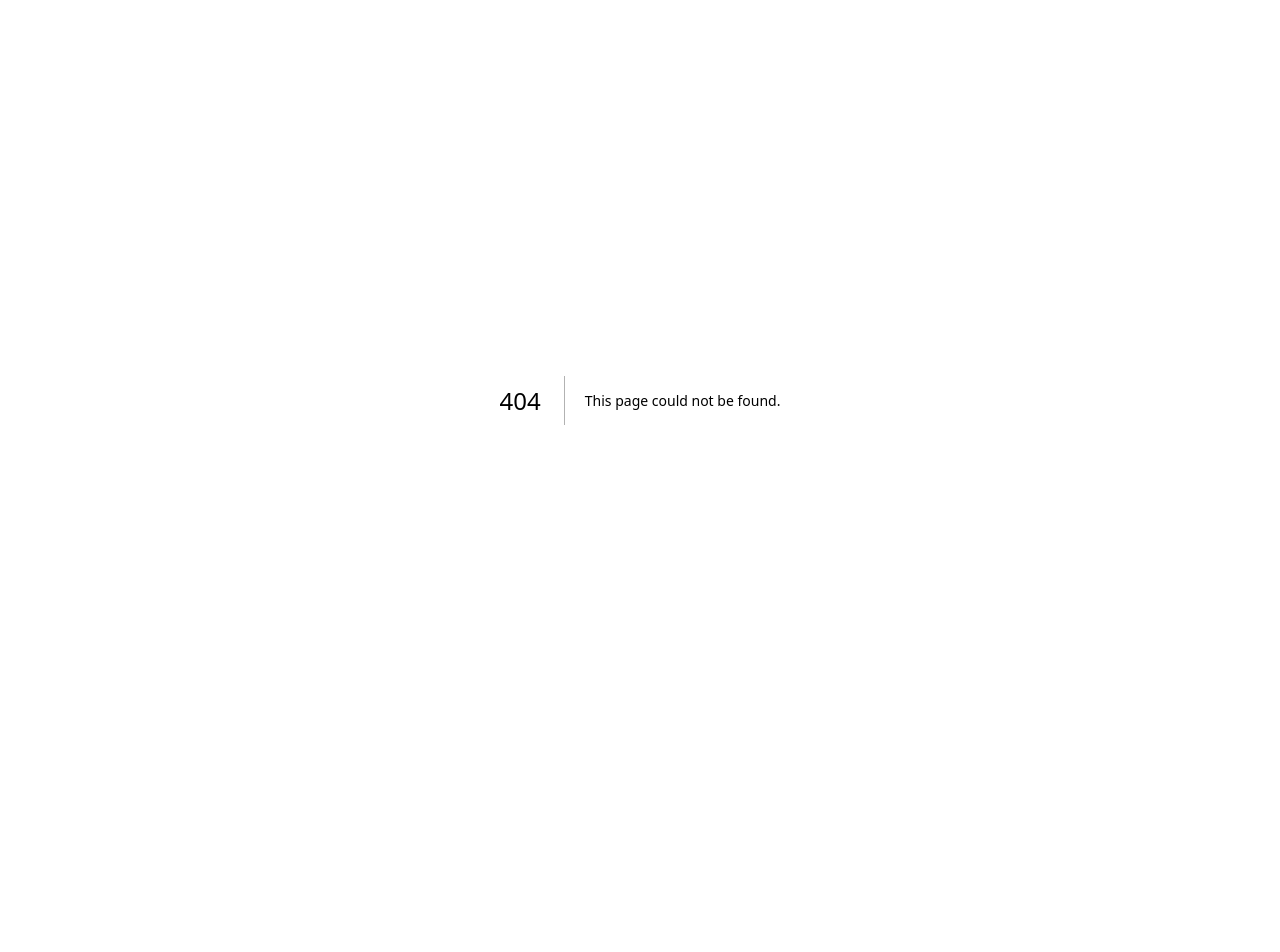
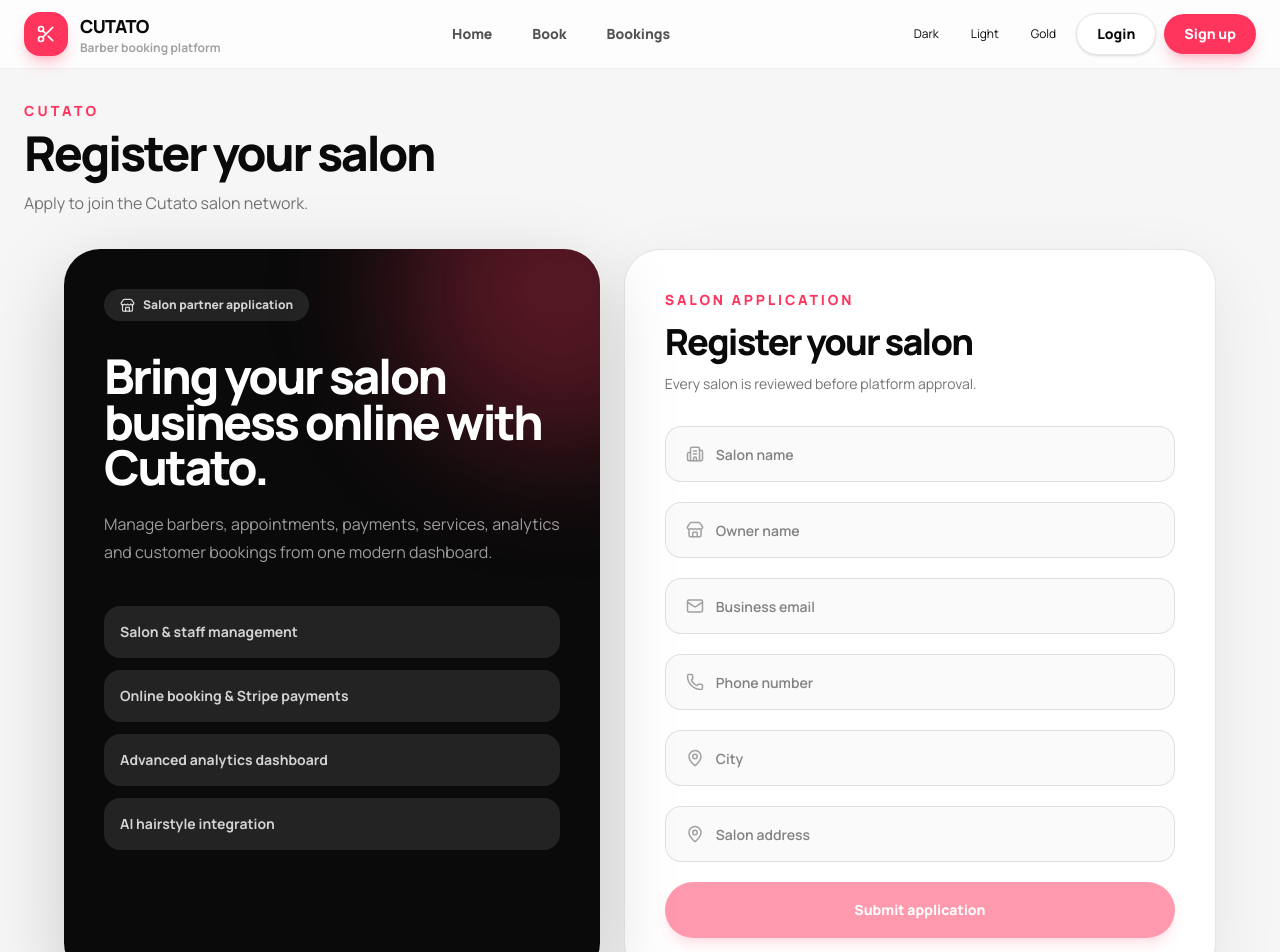
Before and after one commit to prathameshrane08/cutato-web, a Next.js app: page /portal/salon/apply in a window 1280 px wide. Before the commit this address had no page. Shown: the top 952 px of the page. Before the commit the page ends 800 px from the top, so only its background shows below. Built offline with nearby package versions, Linux system fonts and the light colour scheme; no server answers.

Commit message:
Add Barber and Salon Flow

```diff
--- /dev/null
+++ b/app/api/applications/salon/route.ts
@@ -0,0 +1,37 @@
+import { NextResponse } from "next/server";
+import { sendSalonApplicationEmail } from "@/app/lib/email";
+
+export async function POST(req: Request) {
+  try {
+    const body = await req.json();
+
+    if (!body?.salonName || !body?.ownerName || !body?.email) {
+      return NextResponse.json(
+        {
+          error: "Salon name, owner name and email are required.",
+        },
+        { status: 400 }
+      );
+    }
+
+    await sendSalonApplicationEmail({
+      salonName: body.salonName,
+      ownerName: body.ownerName,
+      email: body.email,
+      phone: body.phone,
+      city: body.city,
+      address: body.address,
+    });
+
+    return NextResponse.json({
+      ok: true,
+    });
+  } catch (err: any) {
+    return NextResponse.json(
+      {
+        error: err?.message || "Application failed.",
+      },
+      { status: 500 }
+    );
+  }
+}
--- /dev/null
+++ b/app/portal/salon/apply/page.tsx
@@ -0,0 +1,221 @@
+"use client";
+
+import { useState } from "react";
+import {
+  Building2,
+  Mail,
+  MapPin,
+  Phone,
+  Sparkles,
+  Store,
+} from "lucide-react";
+
+import WebShell from "@/app/Components/WebShell";
+
+export default function SalonApplyPage() {
+  const [loading, setLoading] = useState(false);
+  const [done, setDone] = useState(false);
+
+  const [salonName, setSalonName] = useState("");
+  const [ownerName, setOwnerName] = useState("");
+  const [email, setEmail] = useState("");
+  const [phone, setPhone] = useState("");
+  const [city, setCity] = useState("");
+  const [address, setAddress] = useState("");
+
+  async function submit() {
+    try {
+      setLoading(true);
+
+      const res = await fetch("/api/applications/salon", {
+        method: "POST",
+        headers: {
+          "Content-Type": "application/json",
+        },
+
+        body: JSON.stringify({
+          salonName,
+          ownerName,
+          email,
+          phone,
+          city,
+          address,
+        }),
+      });
+
+      const data = await res.json();
+
+      if (!res.ok) {
+        alert(data.error || "Application failed");
+        return;
+      }
+
+      setDone(true);
+    } catch (err: any) {
+      alert(err?.message || "Application failed");
+    } finally {
+      setLoading(false);
+    }
+  }
+
+  if (done) {
+    return (
+      <WebShell
+        title="Application submitted"
+        subtitle="We’ll review your salon application shortly."
+      >
+        <div className="mx-auto max-w-3xl rounded-[34px] border border-black/10 bg-white p-10 shadow-sm">
+          <div className="inline-flex rounded-full bg-[#ff355d]/10 p-4 text-[#ff355d]">
+            <Sparkles />
+          </div>
+
+          <h1 className="mt-6 text-4xl font-black tracking-[-0.04em]">
+            Application received
+          </h1>
+
+          <p className="mt-4 text-lg leading-8 text-neutral-500">
+            Your salon application has been sent to the Cutato team.
+            Once approved, you’ll receive access to the salon dashboard.
+          </p>
+        </div>
+      </WebShell>
+    );
+  }
+
+  return (
+    <WebShell
+      title="Register your salon"
+      subtitle="Apply to join the Cutato salon network."
+    >
+      <div className="mx-auto grid max-w-6xl gap-6 lg:grid-cols-[0.95fr_1.05fr]">
+        <section className="relative overflow-hidden rounded-[36px] bg-neutral-950 p-8 text-white shadow-[0_24px_80px_rgba(0,0,0,0.18)] md:p-10">
+          <div className="absolute right-[-120px] top-[-120px] h-80 w-80 rounded-full bg-[#ff355d]/30 blur-3xl" />
+
+          <div className="relative">
+            <div className="inline-flex items-center gap-2 rounded-full bg-white/10 px-4 py-2 text-xs font-black text-white/80">
+              <Store size={15} />
+              Salon partner application
+            </div>
+
+            <h2 className="mt-8 text-5xl font-black leading-[0.95] tracking-[-0.05em]">
+              Bring your salon business online with Cutato.
+            </h2>
+
+            <p className="mt-5 max-w-xl text-base leading-7 text-white/60">
+              Manage barbers, appointments, payments, services, analytics and
+              customer bookings from one modern dashboard.
+            </p>
+
+            <div className="mt-10 grid gap-3">
+              <Feature text="Salon & staff management" />
+              <Feature text="Online booking & Stripe payments" />
+              <Feature text="Advanced analytics dashboard" />
+              <Feature text="AI hairstyle integration" />
+            </div>
+          </div>
+        </section>
+
+        <section className="rounded-[36px] border border-black/10 bg-white p-6 shadow-[0_20px_70px_rgba(0,0,0,0.07)] md:p-10">
+          <div>
+            <p className="text-sm font-black uppercase tracking-[0.2em] text-[#ff355d]">
+              salon application
+            </p>
+
+            <h1 className="mt-3 text-4xl font-black tracking-[-0.05em]">
+              Register your salon
+            </h1>
+
+            <p className="mt-3 text-sm text-neutral-500">
+              Every salon is reviewed before platform approval.
+            </p>
+          </div>
+
+          <div className="mt-8 grid gap-5">
+            <Input
+              icon={<Building2 size={18} />}
+              placeholder="Salon name"
+              value={salonName}
+              onChange={setSalonName}
+            />
+
+            <Input
+              icon={<Store size={18} />}
+              placeholder="Owner name"
+              value={ownerName}
+              onChange={setOwnerName}
+            />
+
+            <Input
+              icon={<Mail size={18} />}
+              placeholder="Business email"
+              value={email}
+              onChange={setEmail}
+            />
+
+            <Input
+              icon={<Phone size={18} />}
+              placeholder="Phone number"
+              value={phone}
+              onChange={setPhone}
+            />
+
+            <Input
+              icon={<MapPin size={18} />}
+              placeholder="City"
+              value={city}
+              onChange={setCity}
+            />
+
+            <Input
+              icon={<MapPin size={18} />}
+              placeholder="Salon address"
+              value={address}
+              onChange={setAddress}
+            />
+
+            <button
+              disabled={loading || !salonName || !ownerName || !email}
+              onClick={submit}
+              className="inline-flex h-14 items-center justify-center rounded-full bg-[#ff355d] px-6 text-sm font-black text-white shadow-lg shadow-[#ff355d]/25 transition hover:bg-[#ff1f4c] disabled:opacity-50"
+            >
+              {loading ? "Submitting..." : "Submit application"}
+            </button>
+          </div>
+        </section>
+      </div>
+    </WebShell>
+  );
+}
+
+function Input({
+  icon,
+  placeholder,
+  value,
+  onChange,
+}: {
+  icon: React.ReactNode;
+  placeholder: string;
+  value: string;
+  onChange: (v: string) => void;
+}) {
+  return (
+    <div className="flex h-14 items-center gap-3 rounded-2xl border border-black/10 bg-neutral-50 px-5">
+      <div className="text-neutral-400">{icon}</div>
+
+      <input
+        value={value}
+        onChange={(e) => onChange(e.target.value)}
+        placeholder={placeholder}
+        className="h-full w-full bg-transparent text-sm font-semibold outline-none"
+      />
+    </div>
+  );
+}
+
+function Feature({ text }: { text: string }) {
+  return (
+    <div className="rounded-2xl bg-white/10 p-4 text-sm font-bold text-white/80">
+      {text}
+    </div>
+  );
+}
```
